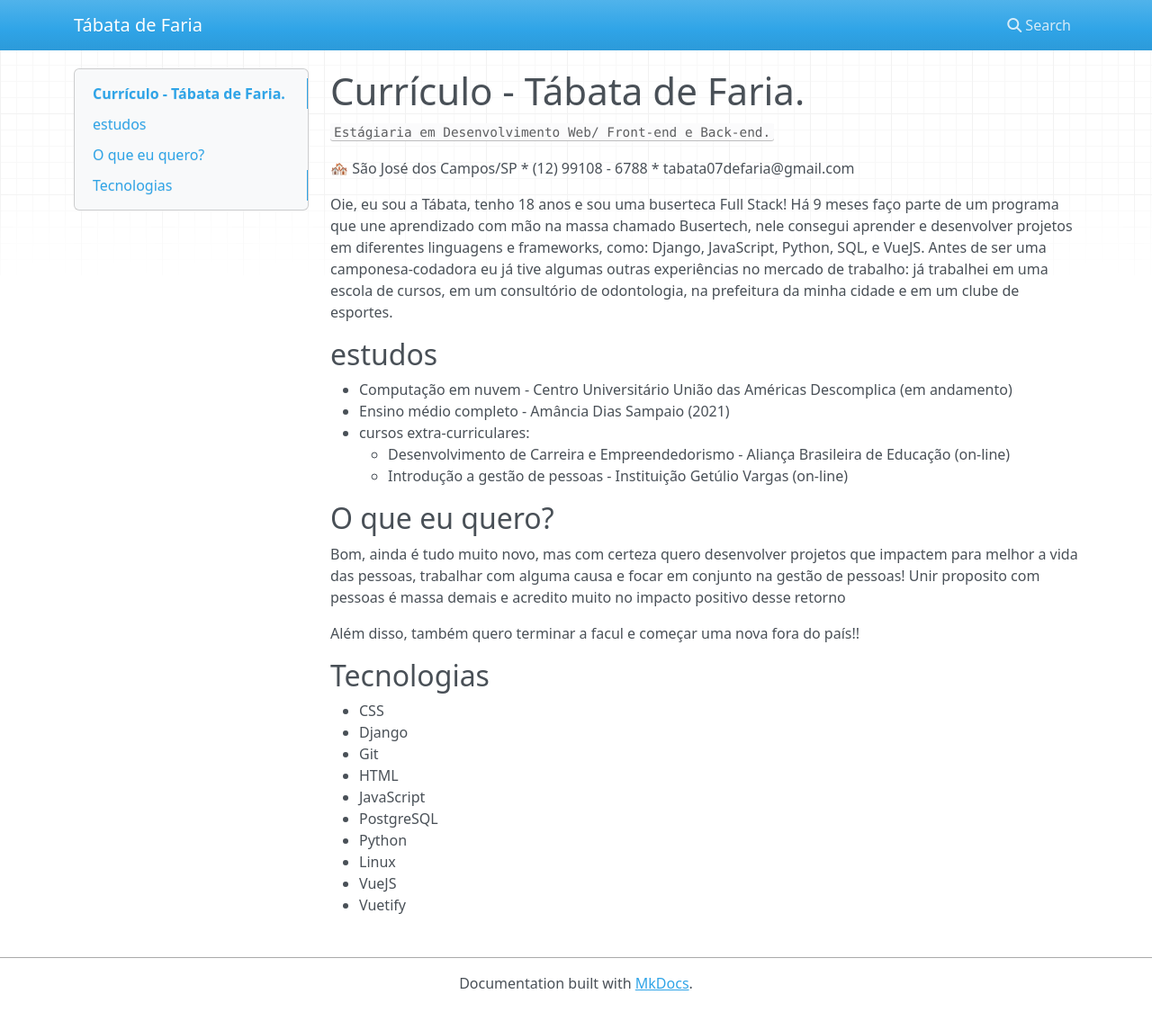
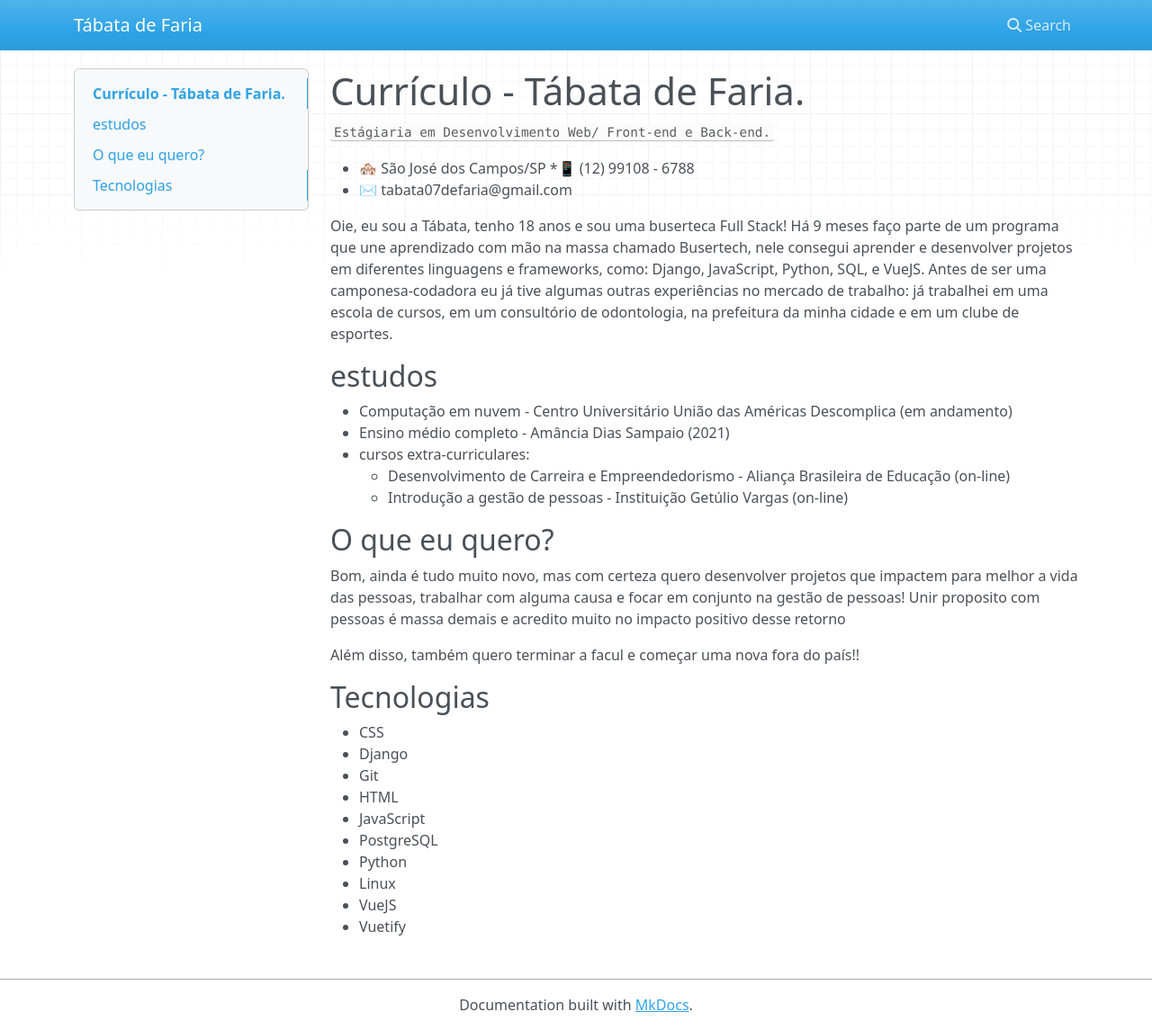
Before and after one commit to tabataf/curriculo, an MkDocs documentation site: the page built from docs/index.md, in a window 1280 px wide and 1145 px high. Shown: the whole window at 90% size. Built offline with MkDocs 1.6.1, drawn with Linux system fonts in a browser that asks for light colours; nearby versions of some CDN libraries.

Commit message:
coloca emojis

```diff
--- a/docs/index.md
+++ b/docs/index.md
@@ -1,9 +1,9 @@
 # Currículo - Tábata de Faria.
 <kbd> Estágiaria em Desenvolvimento Web/ Front-end e Back-end. </kbd>
 
-🏘️  São José dos Campos/SP
-* (12) 99108 - 6788
-*  tabata07defaria@gmail.com
+* 🏘️  São José dos Campos/SP
+*📱 (12) 99108 - 6788
+* ✉️ tabata07defaria@gmail.com
 
 Oie, eu sou a Tábata, tenho 18 anos e sou uma buserteca Full Stack! Há 9 meses faço parte de um programa que une aprendizado com mão na massa chamado Busertech, nele consegui aprender e desenvolver projetos em diferentes linguagens e frameworks, como: Django, JavaScript, Python, SQL, e VueJS.
 Antes de ser uma camponesa-codadora eu já tive algumas outras experiências no mercado de trabalho: já trabalhei em uma escola de cursos, em um consultório de odontologia, na prefeitura da minha cidade e em um clube de esportes.
```
